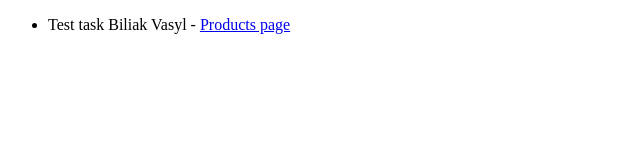
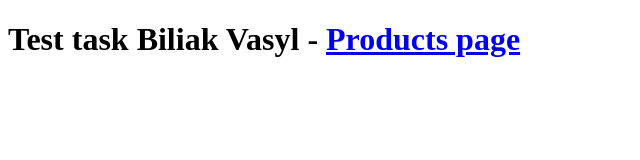
Before and after one commit to L-2022/Vasyl-Biliak-task, a plain HTML site: page docs/index.html in a window 1280 px wide. Shown: the whole page, without its empty margins (0-640 px from the left). Drawn offline with Linux system fonts and the light colour scheme.

Commit message:
Update index.html

```diff
--- a/docs/index.html
+++ b/docs/index.html
@@ -6,11 +6,8 @@
     </head>
     <body>
         <main>
-            <ul>
-                <li>
-                    Test task Biliak Vasyl - <a href="./prducts/prducts.html">Products page</a>
-                </li>
-            </ul>
+            <h1>Test task Biliak Vasyl - <a href="./prducts/prducts.html">Products page</a>
+            </h1>
         </main>
     </body>
 </html>
```
